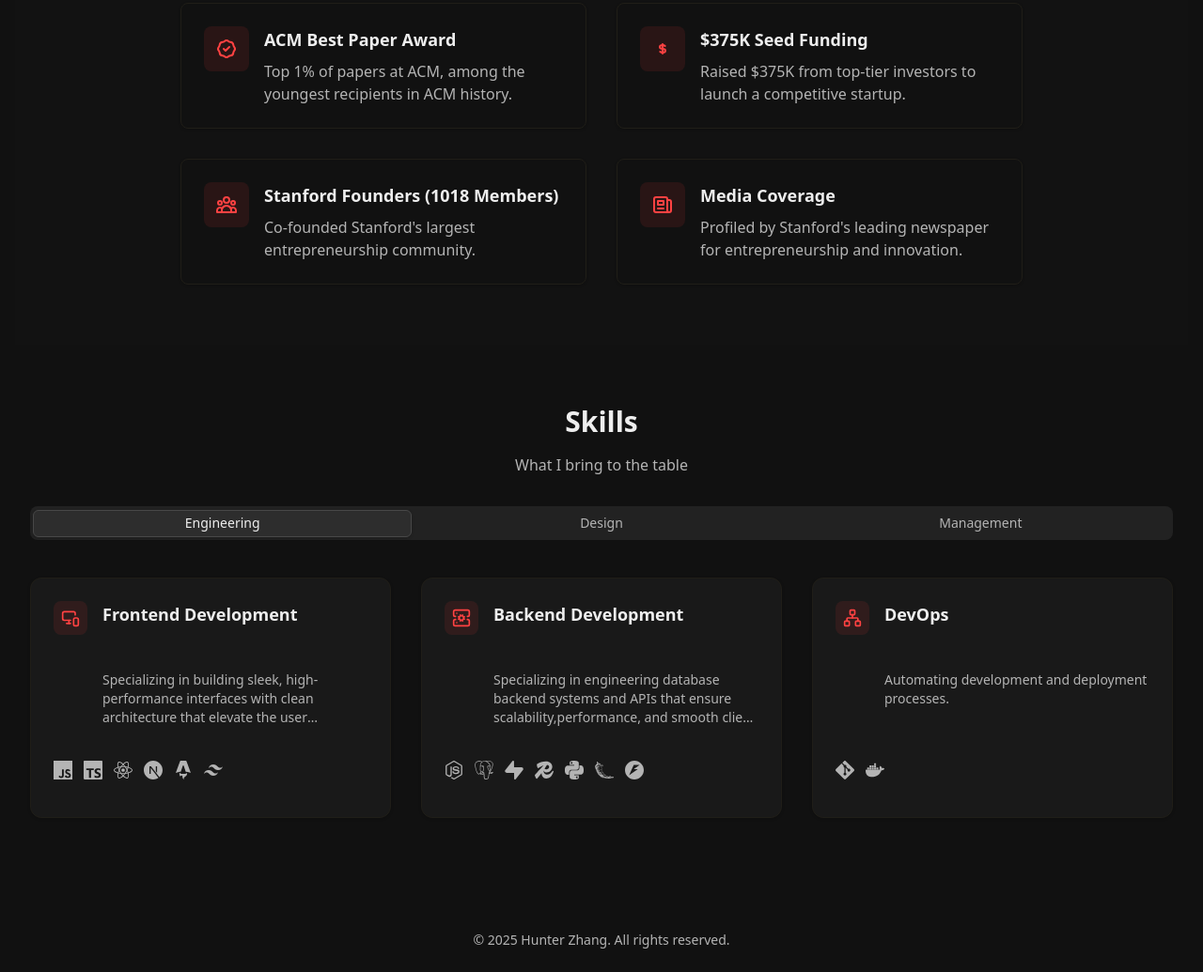
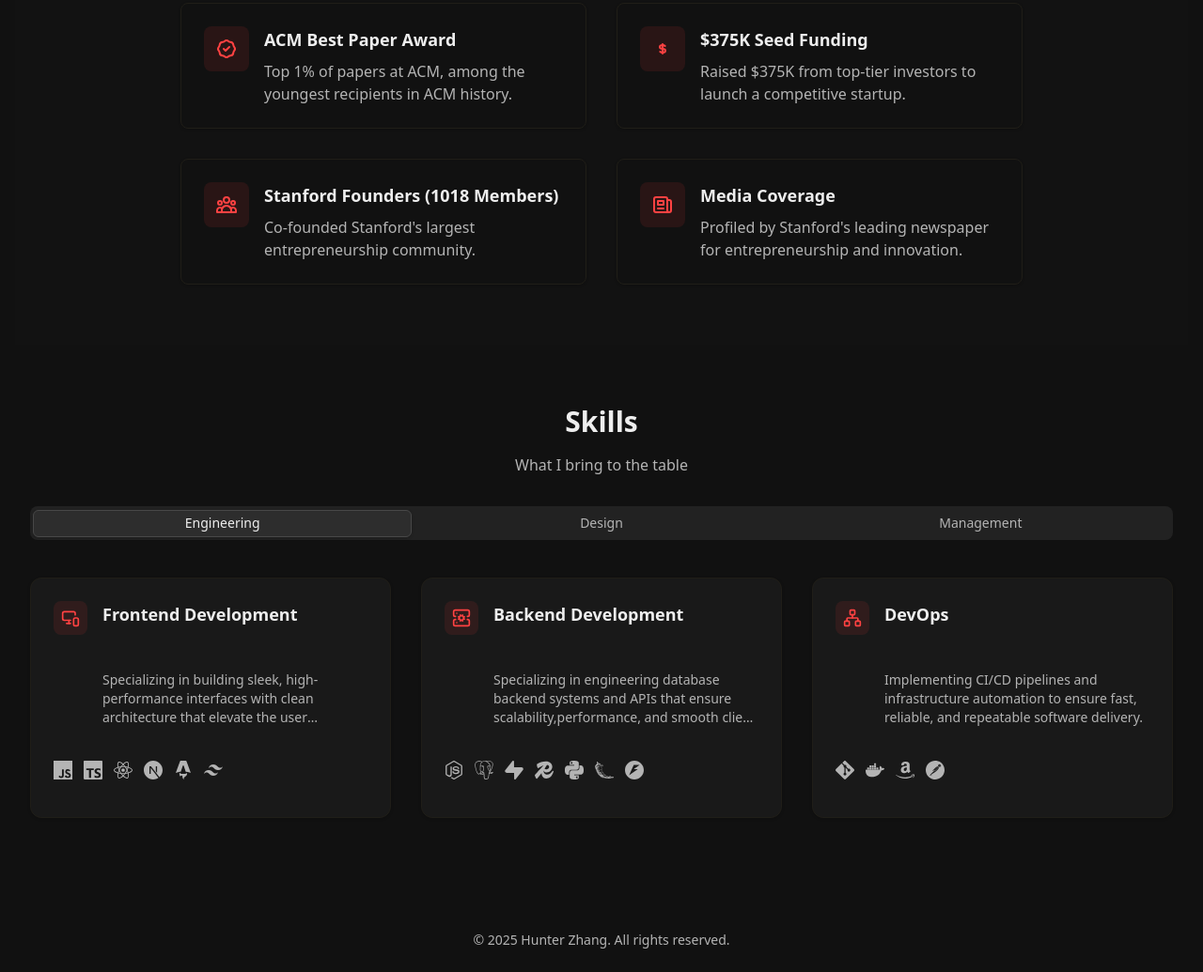
Before and after one commit to hunterZh37/hunterzhang.github.io, an Astro site: page / in a window 1280 px wide. Shown: the part 738-1773 px from the top of the page at 94% size. Built offline with nearby package versions, Linux system fonts and the light colour scheme; Astro itself is replaced by a stand-in of ours.

Commit message:
✅ Implemented DevOps

```diff
--- a/src/components/ui/skillCard.tsx
+++ b/src/components/ui/skillCard.tsx
@@ -41,12 +41,13 @@ import {
   SiDocker,
   SiKubernetes,
   SiGit,
-  SiAmazon,
   SiNextdotjs,
   SiSupabase,
   SiRedis,
   SiFlask,
   SiFastapi,
+  SiPostman,
+  SiAmazon,
 } from 'react-icons/si';
 
 import type { Technology } from '@/features/projects/type';
@@ -101,6 +102,9 @@ const techIconComponents: Record<string, React.ComponentType> = {
   redis: SiRedis,
   flask: SiFlask,
   fastapi: SiFastapi,
+  postman: SiPostman,
+
+
 };
 
 const SkillCard: FC<Props> = ({ title, description, iconName, technologies = [] }) => {
--- a/src/features/projects/service.ts
+++ b/src/features/projects/service.ts
@@ -209,6 +209,8 @@ export const skillsList: Array<SkillData> = [
     technologies: [
       { id: 'git', name: 'Git' },
       { id: 'docker', name: 'Docker' },
+      { id: 'amazonservices', name: 'AWS' },
+      { id: 'postman', name: 'Postman' },
     ],
   },
 ];
--- a/src/i18n/ui.ts
+++ b/src/i18n/ui.ts
@@ -55,7 +55,7 @@ export const ui = {
       },
       devOps: {
         title: 'DevOps',
-        description: 'Automating development and deployment processes.',
+        description: "Implementing CI/CD pipelines and infrastructure automation to ensure fast, reliable, and repeatable software delivery.",
       },
     },
     site: {
```
